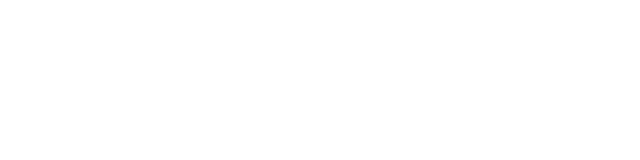
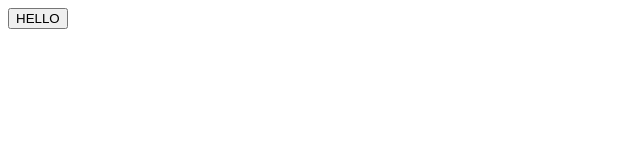
Before and after one commit to samanthasalley/blackhole-io, a React app: page / in a window 1280 px wide. Shown: the top 160 px of the page, without its empty margins (0-640 px from the left). Built offline with nearby package versions, Linux system fonts and the light colour scheme; the HTML template or start-up script is replaced by a standard one.

Commit message:
add react environ

```diff
--- a/src/App.jsx
+++ b/src/App.jsx
@@ -11,6 +11,7 @@
   render() {
     return (
       <div>
+        <button>{'HELLO'}</button>
       </div>
     );
   }
```
Also changed, not shown: src/Cluster.jsx (added, +12 -0 lines), src/index.js (added, +10 -0 lines), src/Infinite Space.jsx (added), 1 other file (tests, documents, lock files or other folders).
